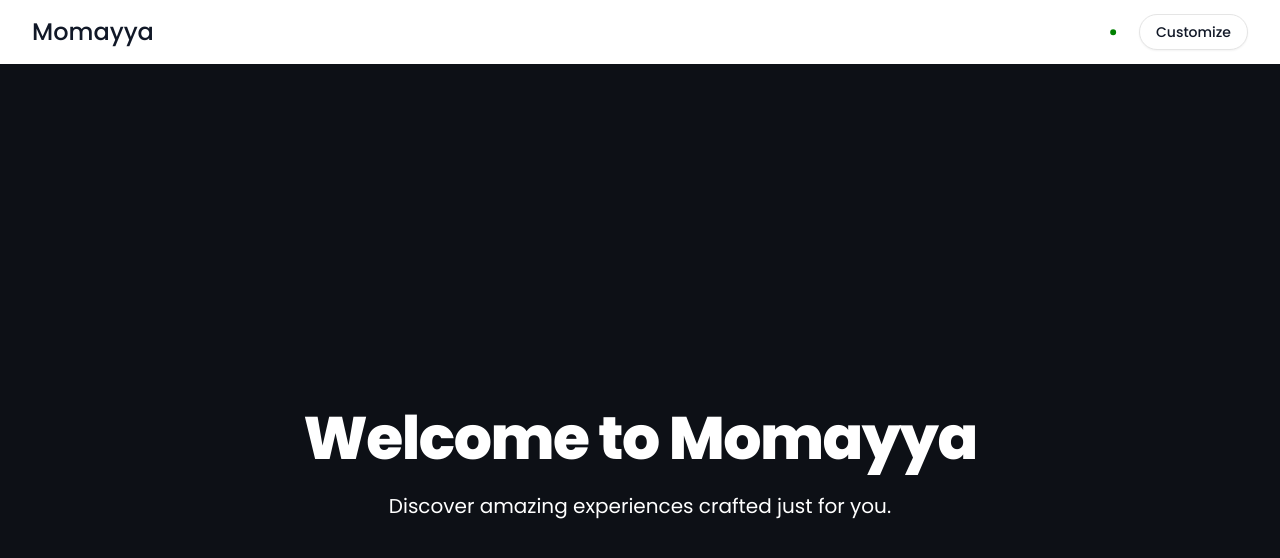
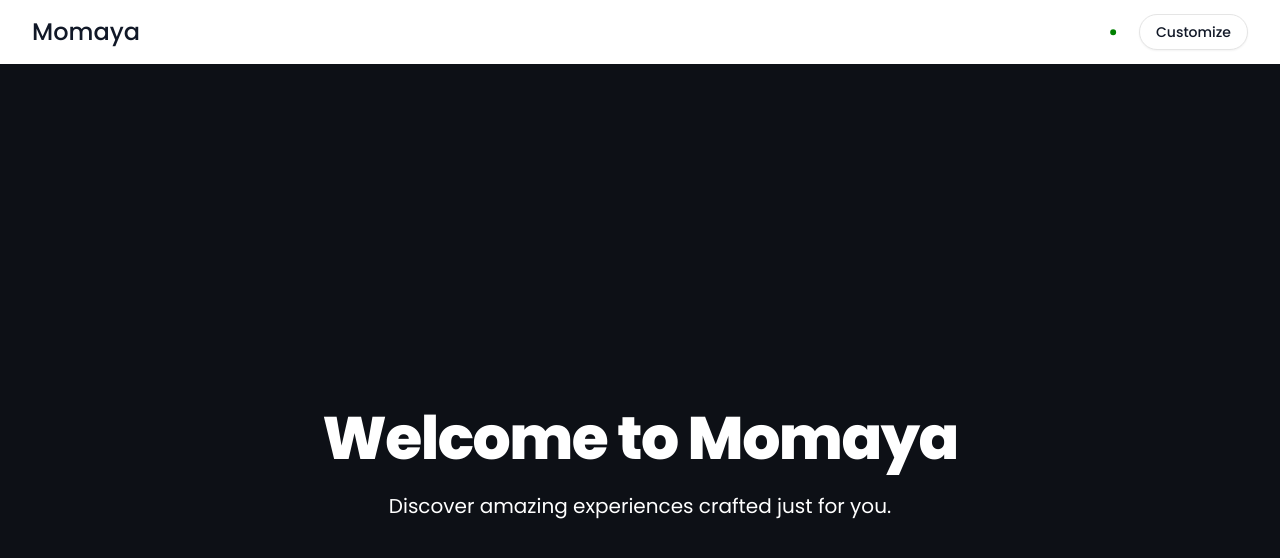
Before and after one commit to xanderbilla/custom-app, a Next.js app: page / in a window 1280 px wide. Shown: the top 558 px of the page. Built offline with nearby package versions, Linux system fonts and the light colour scheme.

Commit message:
Text Logo Added

```diff
--- a/app/page.tsx
+++ b/app/page.tsx
@@ -36,7 +36,7 @@ export default function Home() {
         <div className="absolute inset-0 bg-black opacity-50"></div>
         <div className="relative z-10 text-center px-6">
           <h1 className="text-6xl font-extrabold tracking-tight">
-            Welcome to Momayya
+            Welcome to Momaya
           </h1>
           <p className="mt-6 text-xl max-w-2xl mx-auto">
             Discover amazing experiences crafted just for you.
--- a/components/custom/navbar.tsx
+++ b/components/custom/navbar.tsx
@@ -11,7 +11,7 @@ export default function Navbar({}: Props) {
         <div className="flex items-center justify-between h-16">
           <div className="flex items-center text-2xl font-medium">
             {/* <Image title="logo" src="/logo.png" alt="logo" height={40} width={150} /> */}
-          Momayya
+          Momaya
           </div>
           <div className="flex items-center gap-2">
             <Dot size={36} color="green" />
```
